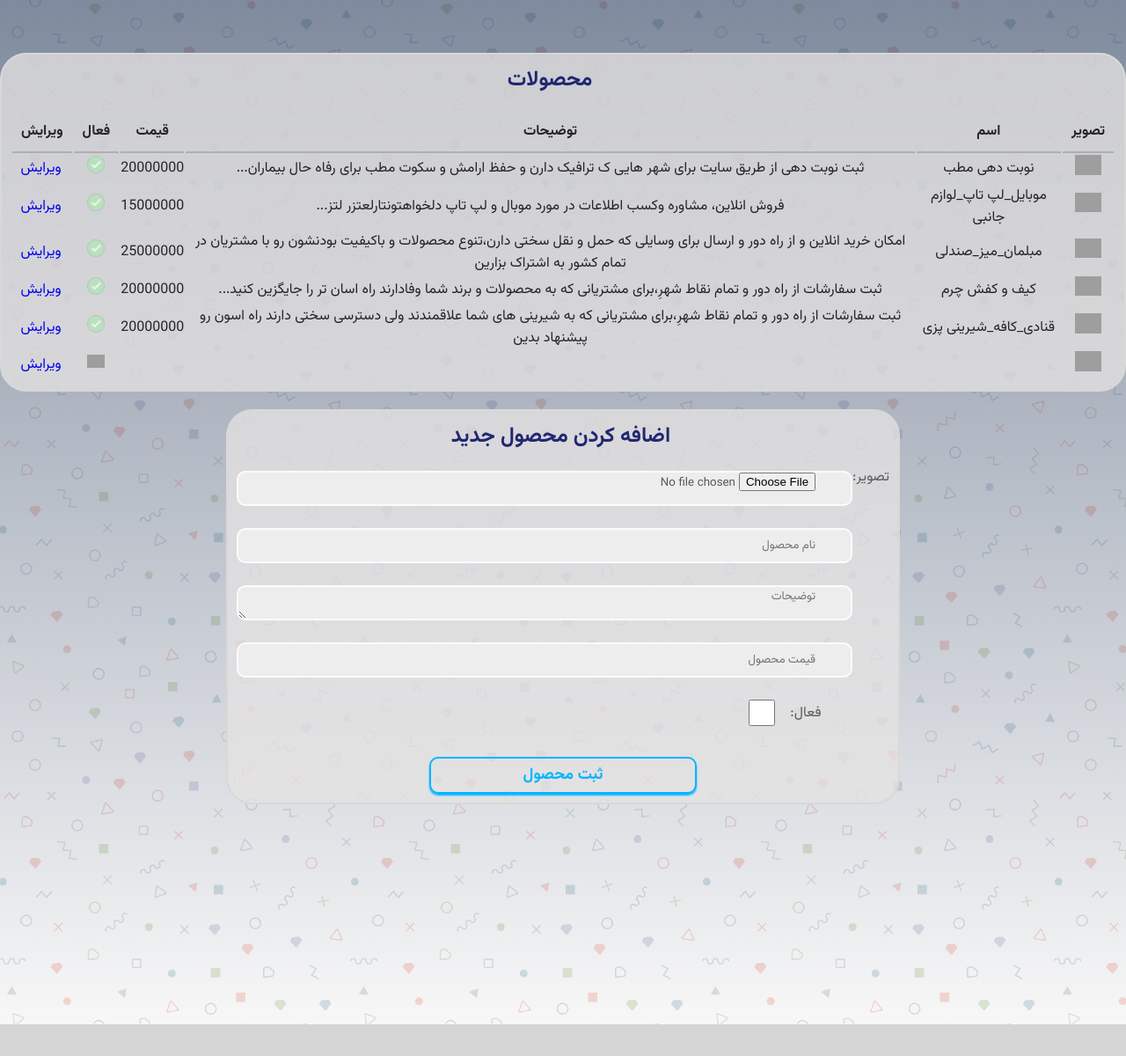
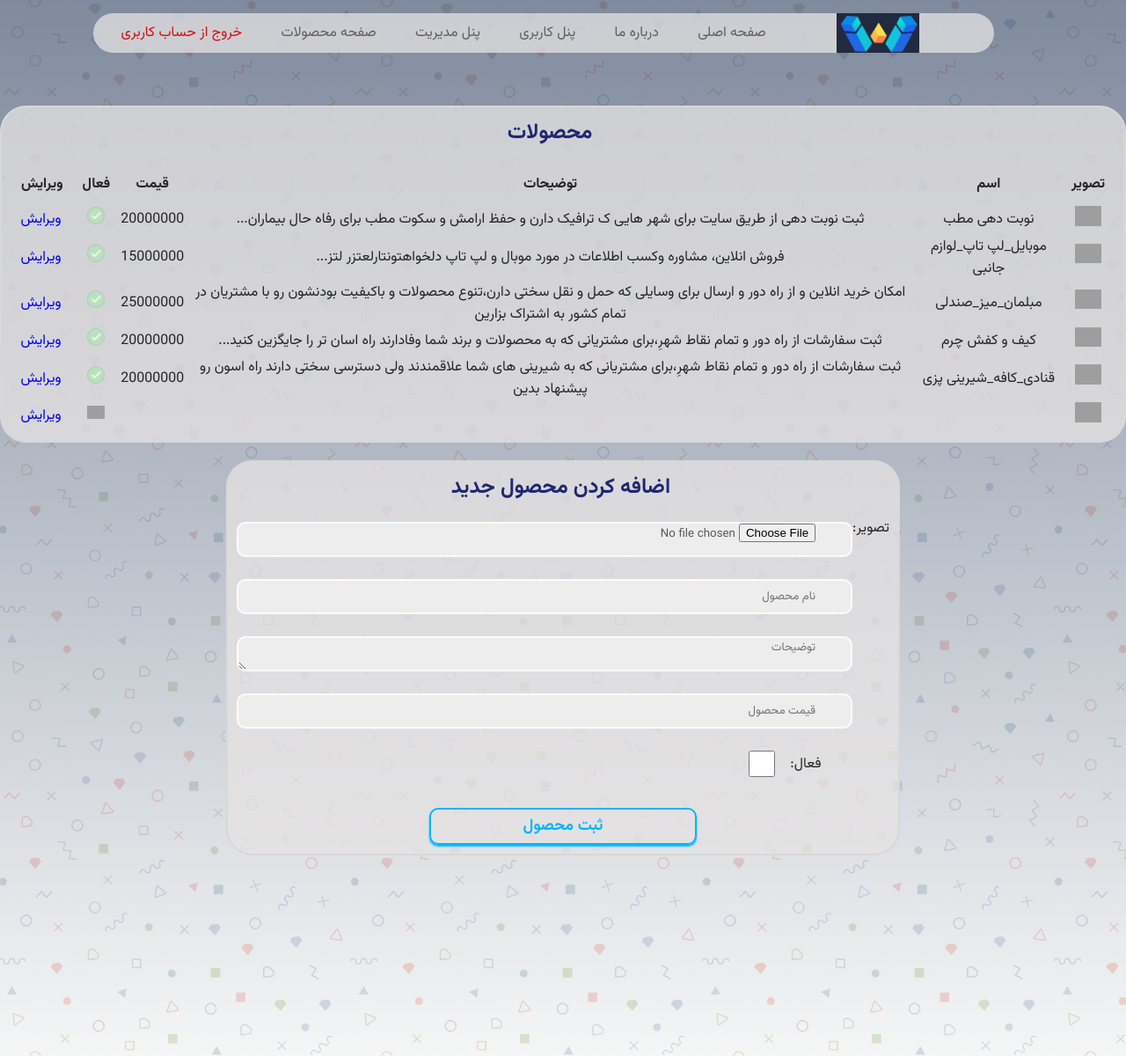
Before and after one commit to werco-ir/onlineshop, a Flask app: page /admin/dashboard/products in a window 1280 px wide. Shown: the top 1200 px of the page at 88% size. Before the commit the page ends 1164 px from the top, so only its background shows below. Run offline with Flask 3, Linux system fonts and the light colour scheme; a user stored in the database is signed in; data comes from the database, SQL or seed files in the repository; both versions use the stored data as it was after the commit; some libraries are stand-ins or nearby versions; grey boxes are pictures that could not be loaded.

Commit message:
beter design for admin edit product

```diff
--- a/static/css/index.css
+++ b/static/css/index.css
@@ -87,6 +87,7 @@
 
 p {
     text-align: justify;
+
 }
 
 body {
@@ -200,7 +201,7 @@ nav button img {
 .header-text form {
     display: flex;
     align-items: center;
-    background: #959595;
+    background: #b6b3b3;
     border-radius: 5px;
     padding: 10px;
     margin-top: 30px;
@@ -215,7 +216,7 @@ nav button img {
     outline: 0;
     font-size: 16px;
     padding-left: 10px;
-    background: #959595;
+    background: #b6b3b3;
 
 }
 
@@ -506,12 +507,22 @@ a > img {
     text-align: justify;
     color: rgb(14, 14, 14);
     background: rgba(255, 255, 255, 0.66);
+    margin-top: 40px;
 
+
+}
+.product-description-box > h2{
+        color: rgba(255, 1, 90, 0.85);
 }
 
 .similar-products-box {
     max-width: 1100px;
     margin: auto;
+    margin-top: 40px;
+}
+
+.similar-products-box > h2 {
+    color: rgba(255, 1, 90, 0.83);
 }
 
 .background {
@@ -823,7 +834,7 @@ a > img {
 
 }
 
-.simple-box-user-dashboard td, th {
+.simple-box-user-dashboard td, .simple-box-user-dashboard th {
     border-bottom: 2px solid rgba(9, 9, 9, 0.17);
     padding: 10px;
     margin-top: 0;
@@ -1203,7 +1214,8 @@ a > img {
     padding-right: 12px;
     text-decoration: none;
 }
-.simple-box-admin-product input,textarea,[type='number'] {
+
+.simple-box-admin-product input, .simple-box-admin-product textarea, .simple-box-admin-product[type='number'] {
     background: #ededed;
     width: 400px;
     height: 30px;
@@ -1213,14 +1225,16 @@ a > img {
     font-weight: normal;
     margin-top: 20px;
     margin-bottom: 20px;
-    padding-right:40px;
+    padding-right: 40px;
     color: #5a5a5a;
     float: left;
 
 }
-.simple-box-admin-product br{
+
+.simple-box-admin-product br {
     height: 0;
 }
+
 .simple-box-admin-product-add {
     background: rgba(230, 227, 227, 0.75);
     border: 2px solid rgb(216, 216, 216);
@@ -1236,7 +1250,7 @@ a > img {
 }
 
 
-.simple-box-admin-product-add input,textarea{
+.simple-box-admin-product-add input, .simple-box-admin-product-add textarea {
     background: #ededed;
     width: 700px;
     height: 40px;
@@ -1246,22 +1260,25 @@ a > img {
     font-weight: normal;
     margin-top: 5px;
     margin-bottom: 20px;
-    padding-right:40px;
+    padding-right: 40px;
     color: #5a5a5a;
     float: left;
 
 
 }
-.simple-box-admin-product-add br{
+
+.simple-box-admin-product-add > br {
     height: 0;
 }
-.simple-box-admin-product-add label {
+
+.simple-box-admin-product-add > label {
     color: #5a5a5a;
     display: inline;
 
 
 }
-.simple-box-admin-product-add .add-product{
+
+.simple-box-admin-product-add .add-product {
     all: unset;
     border-radius: 10px;
     width: 50%;
--- a/templates/admin/products.html
+++ b/templates/admin/products.html
@@ -3,7 +3,20 @@
     <title>صفحه محصولات</title>
 {% endblock %}
 {% block body %}
+                <nav class="admin-dashboard-header">
+            <img src="{{ url_for('static',filename='image/loogoo.jpg' ) }}" alt="werco.ir">
+
+            <ul>
+                <li><a href="/">صفحه اصلی</a></li>
+                <li><a href="/about">درباره ما</a></li>
+                <li><a href="/user/dashboard">پنل کاربری</a></li>
+                <li><a href="/admin/login">پنل مدیریت</a></li>
+                <Li><a href="/admin/dashboard/products">صفحه محصولات</a></Li>
+                <Li><a href="/user/logout" class="red-btn">خروج از حساب کاربری</a></Li>
+            </ul>
+        </nav>
     <section class="simple-box-admin-product">
+
     <h1 style="padding-right:30px;color: #202771;margin-bottom: 15px ">محصولات</h1>
 
         <table>
--- a/templates/part/header.html
+++ b/templates/part/header.html
@@ -9,7 +9,9 @@
                     <li><a href="/about">درباره ما</a></li>
                     <li><a href="/cart">سبد خرید</a></li>
                     <li><a href="/user/dashboard">پنل کاربری</a></li>
+                    <li><a href="/admin/login">پنل مدیریت</a></li>
                     <li><a href="/user/login">ثبت نام/ ورود</a></li>
+
                 </ul>
 
             </nav>
--- a/templates/part/product.html
+++ b/templates/part/product.html
@@ -8,7 +8,7 @@
             <span class="tag blue"><img src="{{ url_for('static',filename="theme-image/vip.png") }}"> ویرایش اختصاصی</span>
 
             <h3>{{ p.name }}</h3>
-            <P>{{ p.description|truncate(100) }}</p>
+            <P >{{ p.description|truncate(100) }}</p>
             <span  class="price" style=" float: left;padding-left: 10px;">{{ p.price }}</span>
 
         </section>
--- a/templates/product.html
+++ b/templates/product.html
@@ -31,7 +31,7 @@
     </div>
     <article class="product-description-box">
         <h2>ویژگی ها:</h2>
-        <p>
+        <p style="text-align: right">
 
             {{ product.description }}
         </p>
--- a/templates/user/login.html
+++ b/templates/user/login.html
@@ -12,7 +12,7 @@
             <ul>
                 <li><a href="/">صفحه اصلی</a></li>
                 <li><a href="/about">درباره ما</a></li>
-                <li><a href="/admin/login">پنل مدیریت</a></li>
+
 
             </ul>
 
```
Also changed, not shown: templates/admin/edit-product.html (+26 -5 lines), instance/database.db.
